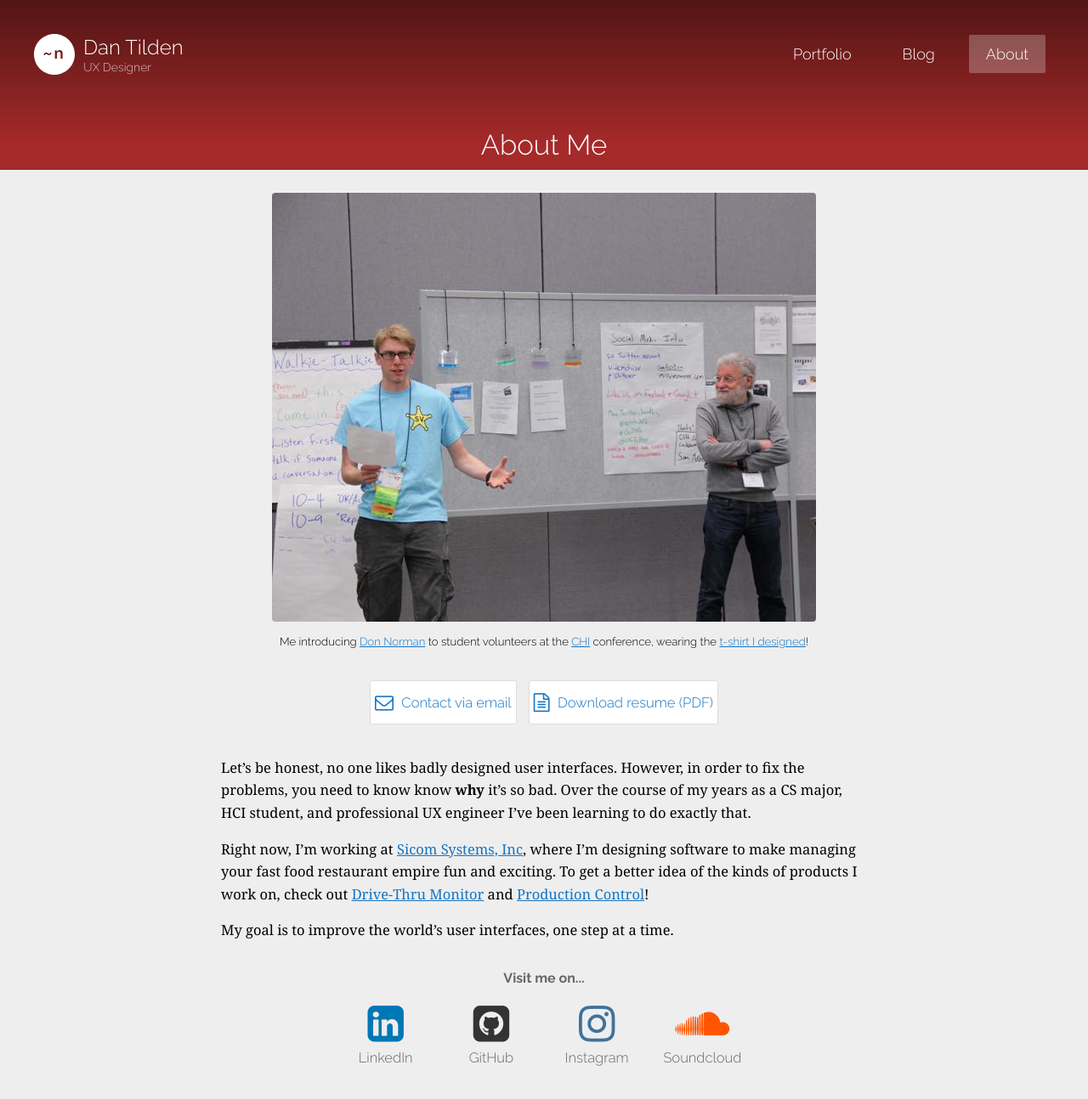
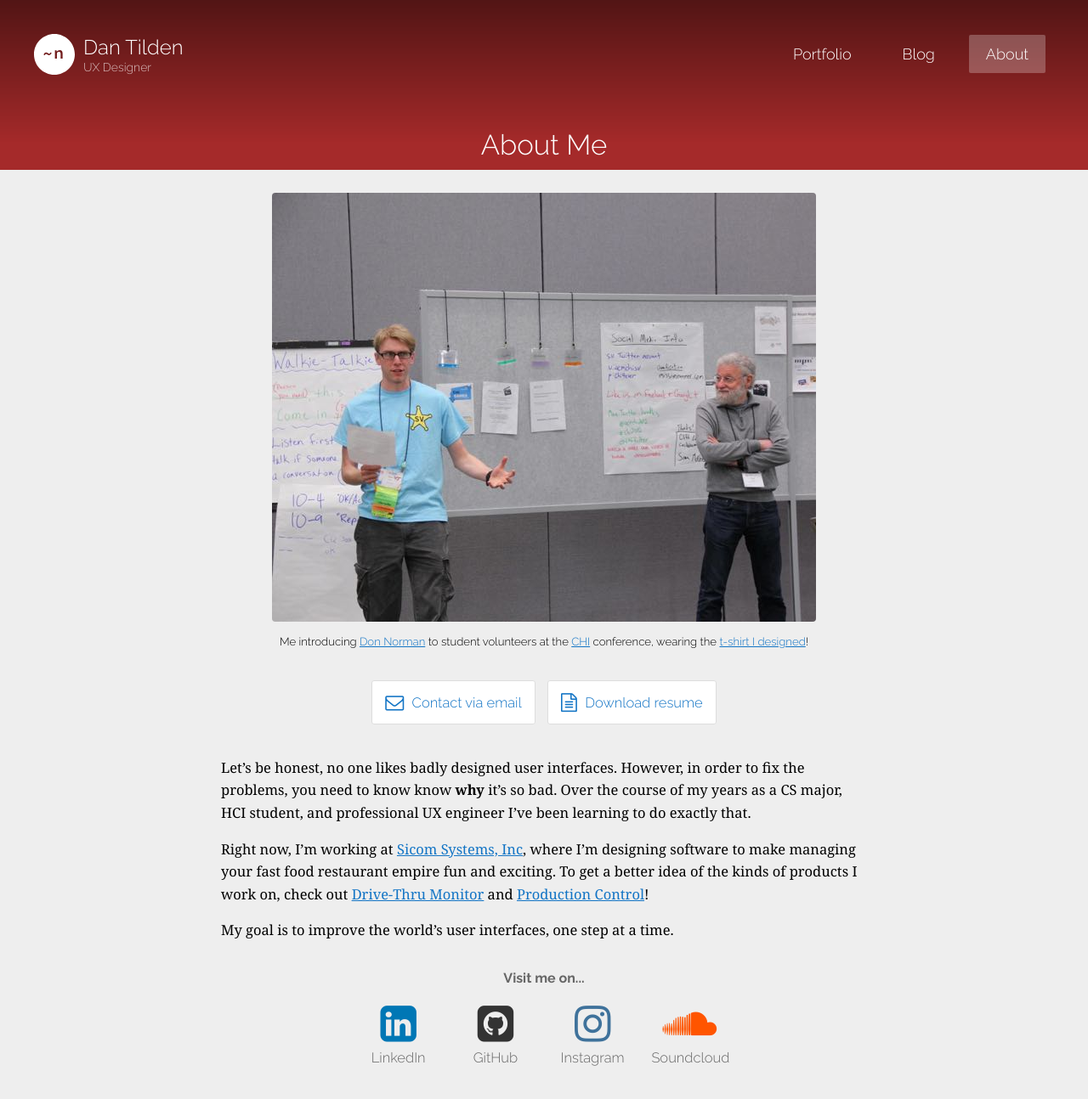
Before and after one commit to tilden/tilden.github.io, a Jekyll site: the page built from about.md, in a window 1280 px wide. Shown: the top 1294 px of the page at 85% size. Built offline with Jekyll 4.4.1, drawn with Linux system fonts in a browser that asks for light colours; nearby versions of some CDN libraries.

Commit message:
Fixes to footer nav

```diff
--- a/_includes/nav_footer.html
+++ b/_includes/nav_footer.html
@@ -64,6 +64,4 @@
 
     ground.css('padding-bottom', footerNav.height());
   }
-
-	setInterval(adjustFooterSpace, 500);
 </script>
--- a/about.md
+++ b/about.md
@@ -18,7 +18,7 @@
   </a>
 	<a class="contact" href="/files/DanTilden-Resume.pdf">
     <i class="site-icon fa fa-file-text-o fa-lg"></i>
-    <span>Download resume (PDF)</span>
+    <span>Download resume</span>
 	</a>
 </div>
 
--- a/css/style.css
+++ b/css/style.css
@@ -1,4 +1,10 @@
 /* global stuff */
+html {
+  box-sizing: border-box;
+}
+*, *:before, *:after {
+  box-sizing: inherit;
+}
 
 body {
   font-family: "Raleway", "Helvetica Neue", "Helvetica", Arial, sans-serif;
@@ -385,7 +391,6 @@
   margin: 5px;
   display: inline-block;
   border-radius: 3px;
-  padding: 15px 5px;
 }
 
 .contact .site-icon {
@@ -396,6 +401,7 @@
   color: #1274C5;
   border: 1px solid #ddd;
   background-color: white;
+  padding: 15px;
 }
 
 .contact:hover {
@@ -406,8 +412,8 @@
 
 .social, .social:visited {
   width: 100px;
-  height: 75px;
   color: #666;
+  padding: 15px 5px;
 }
 
 .social:hover {
@@ -455,6 +461,10 @@
   line-height: 140%;
   margin: 0 auto 4em auto;
   font-weight: 300;
+}
+
+.section:last-of-type {
+  margin-bottom: 2em;
 }
 
 .project_desc > .project_subtitle {
@@ -634,10 +644,6 @@
   line-height: 160%;
 }
 
-.post > h2, .post_content, .footnotes {
-  box-sizing: border-box;
-}
-
 .post_content p {
   margin-bottom: 1em;
 }
@@ -701,7 +707,7 @@
 #nav_footer {
   position: absolute;
   width: 70%;
-  bottom: -120px;
+  bottom: 0;
   left: 50%;
   margin-left: -35%;
   background-color: rgba(0,0,0,0.7);
@@ -709,11 +715,19 @@
   border-radius: 5px 5px 0 0;
   transition: all 0.5s ease-in-out;
   opacity: 0;
-  transform: translateY(0);
+  -webkit-transform: translateY(100%);
+  -moz-transform:    translateY(100%);
+  -ms-transform:     translateY(100%);
+  -o-transform:      translateY(100%);
+  transform:         translateY(100%);
 }
 
 #nav_footer.visible {
-  transform: translateY(-120px);
+  -webkit-transform: translateY(0);
+  -moz-transform:    translateY(0);
+  -ms-transform:     translateY(0);
+  -o-transform:      translateY(0);
+  transform:         translateY(0);
   opacity: 1;
 }
 
@@ -728,7 +742,6 @@
 }
 
 #nav_footer .nav_footer_button, #nav_footer .nav_footer_button:visited {
-  box-sizing: border-box;
   display: block;
   position: absolute;
   text-decoration: none;
@@ -750,7 +763,11 @@
   display: block;
   position: relative;
   top: 50%;
-  transform:translateY(-50%);
+  -webkit-transform: translateY(-50%);
+  -moz-transform:    translateY(-50%);
+  -ms-transform:     translateY(-50%);
+  -o-transform:      translateY(-50%);
+  transform:         translateY(-50%);
 }
 
 .nav_footer_button .label {
@@ -806,7 +823,6 @@
 }
 
 #contact_minibox .contact {
-  box-sizing: border-box;
   border: 0;
   font-size: 16px;
   width: 100%;
```
Also changed, not shown: _includes/footer.html (+15 -5 lines).
